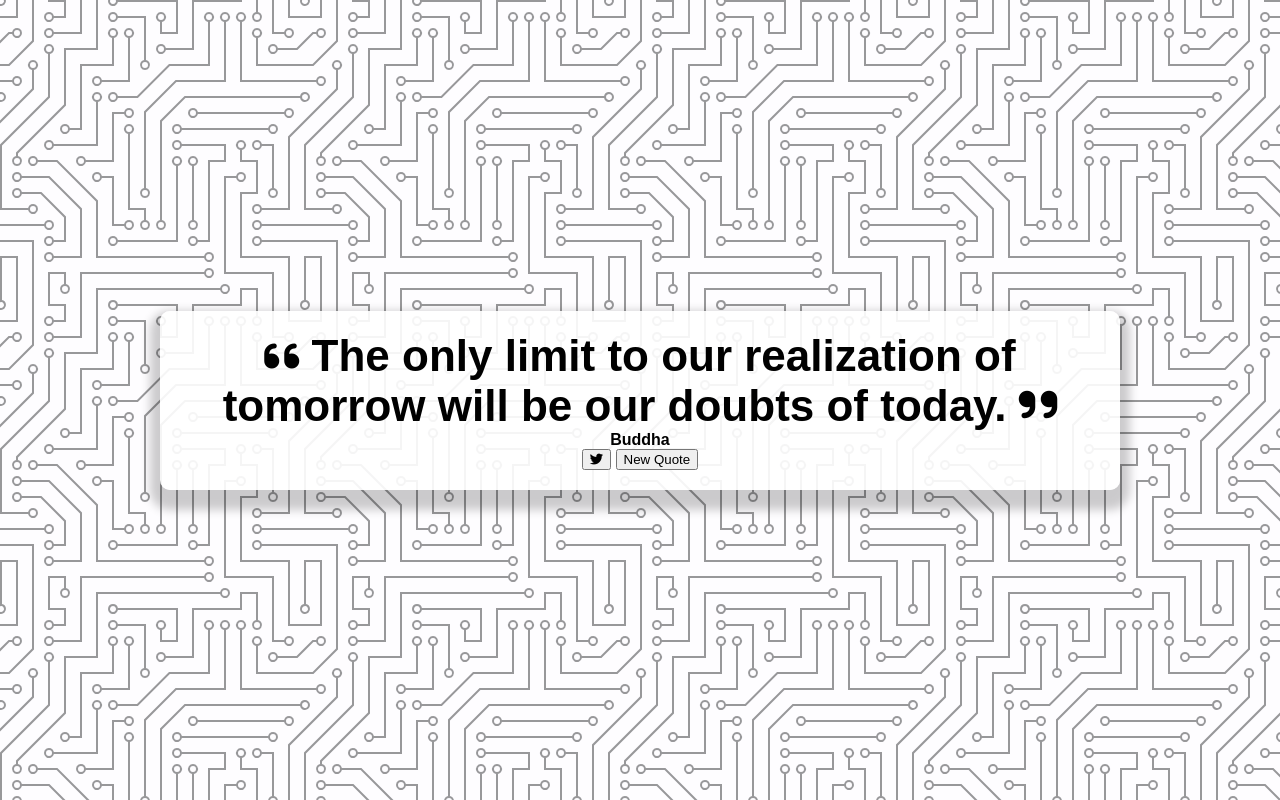
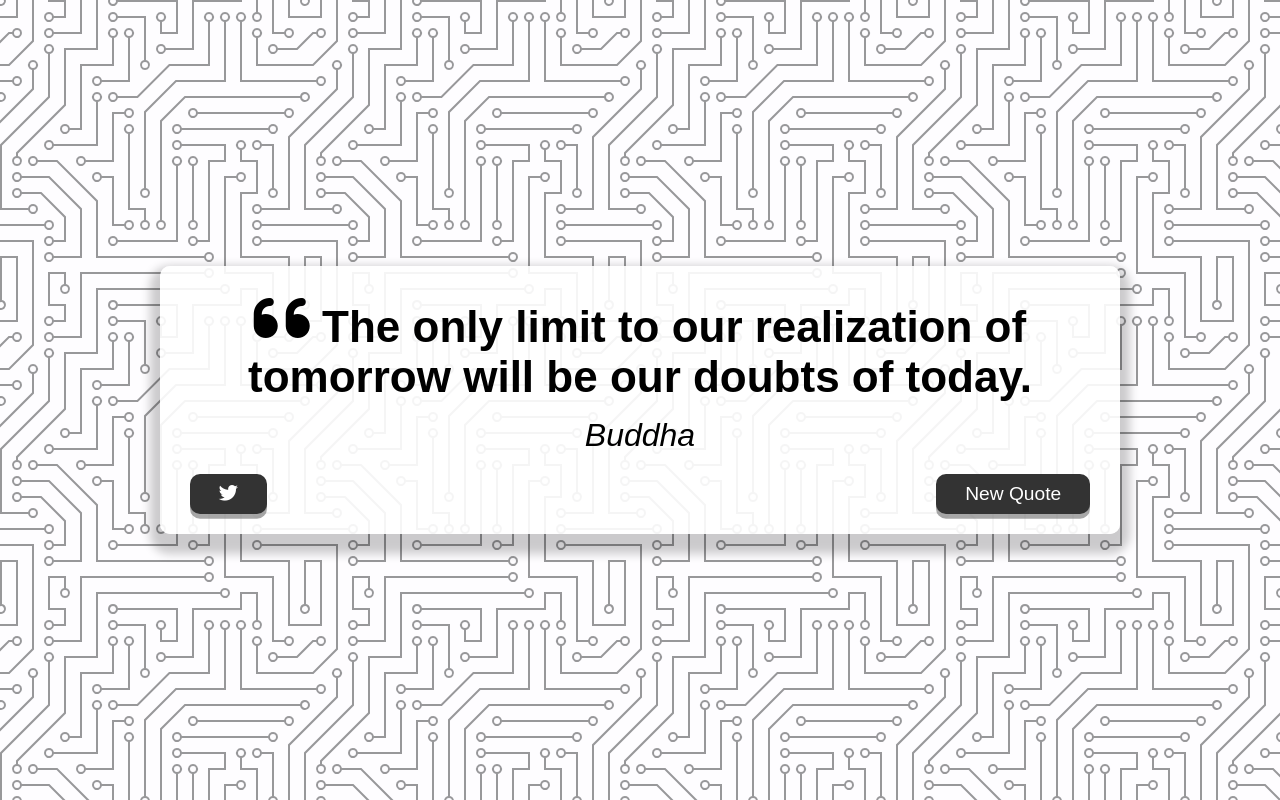
Before and after one commit to vishwanandbhatt/Quote_Generator, a plain HTML site: page index.html in a window 1280 px wide. Drawn offline with Linux system fonts and the light colour scheme.

Commit message:
some changes to button

```diff
--- a/index.html
+++ b/index.html
@@ -16,7 +16,6 @@
             <span id="quote">
                 The only limit to our realization of tomorrow will be our doubts of today.
             </span>
-            <i class="fas fa-quote-right"></i>
         </div>
         <!--Author-->
         <div class="quote-author" >
--- a/styles.css
+++ b/styles.css
@@ -38,5 +38,44 @@ body {
 }
 
 .fa-quote-left {
-    font-size: 2.5rem;
+    font-size: 4rem;
 }
+
+.quote-author {
+    margin-top: 15px;
+    font-size: 2rem;
+    font-weight: 400;
+    font-style: italic;
+}
+
+button{
+    cursor: pointer;
+    font-size: 1.2rem;
+    height: 2.5rem;
+    border: None;
+    border-radius: 10px;
+    color: #fff;
+    background: #333;
+    outline: None;
+    padding: 0.5rem 1.8rem;
+    box-shadow: 0 0.3rem rgba(121, 121, 121, 0.65);
+}
+
+
+.button-container {
+    display: flex;
+    justify-content: space-between;
+    margin-top: 20px;
+}
+
+/* Media query */
+
+@media screen and (max-width: 768px) {
+    .quote-container {
+        margin: auto 10px;
+    }
+    .quote-text {
+        font-size: 2.5rem;
+    }
+
+}
```
